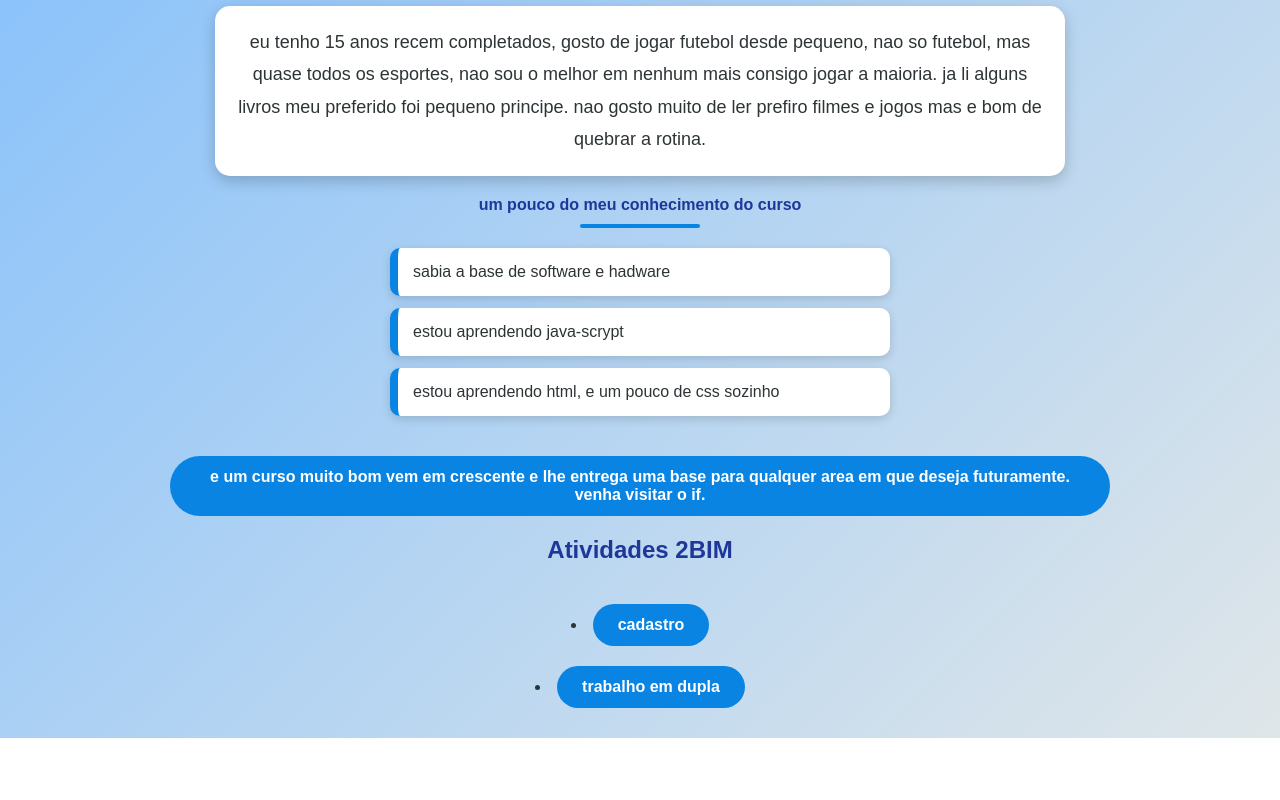
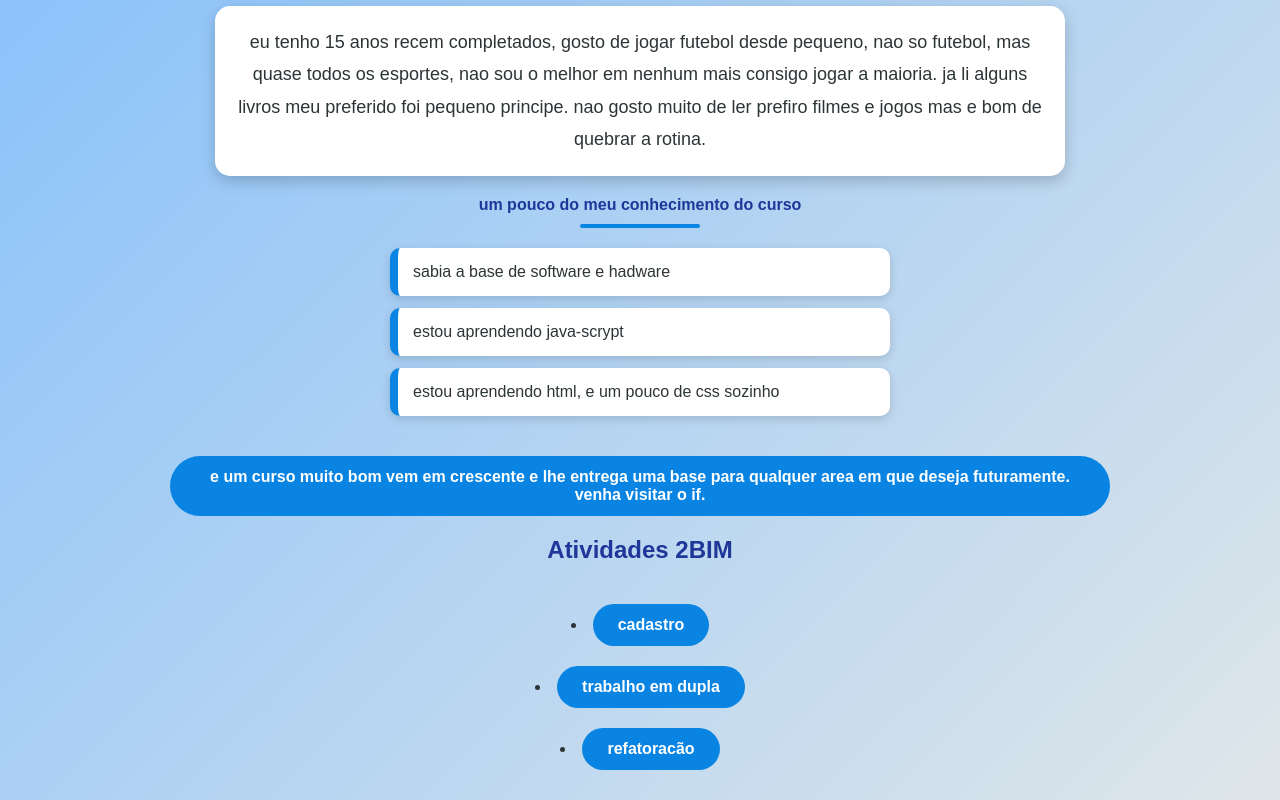
Before and after one commit to Pietro011-cell/Pietro, a plain HTML site: page index.html in a window 1280 px wide. Shown: the part 564-1364 px from the top of the page. Before the commit the page ends 1302 px from the top, so only its background shows below. Drawn offline with Linux system fonts and the light colour scheme.

Commit message:
Update index.html

```diff
--- a/index.html
+++ b/index.html
@@ -39,7 +39,8 @@
 		href="https://pietro011-cell.github.io/Cadastro/" target="_blank">cadastro</a> </li>
 	<li><a
 		href="https://pietro011-cell.github.io/Vitor-e-eu" target="_blank">trabalho em dupla</a> </li>
-
+	<li><a
+		href="https://pietro011-cell.github.io/Refatora-ao/" target="_blank">refatoracão</a>
 
 
 
```
